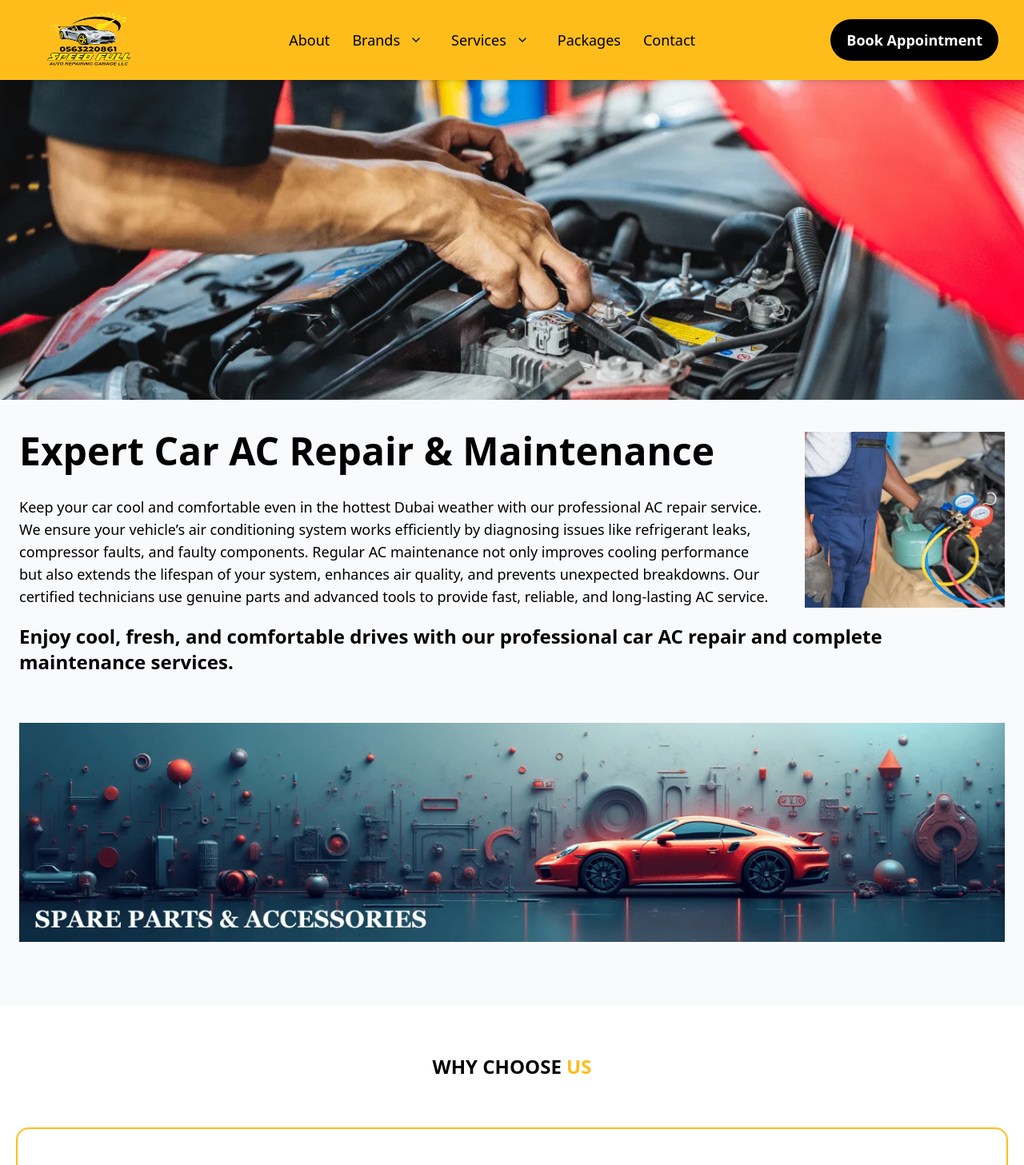
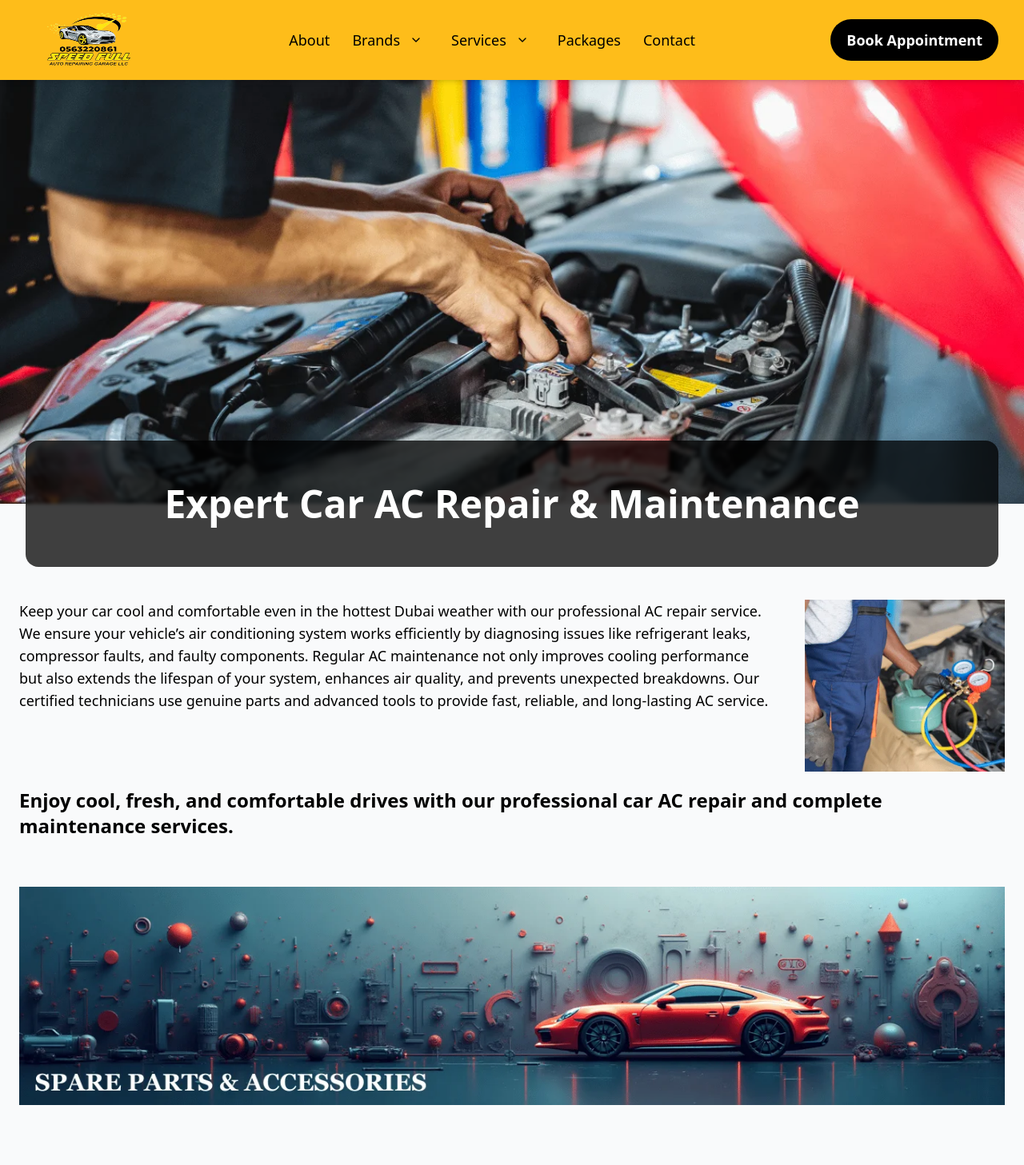
Before and after one commit to Vr7Rizwan/full-speed-auto, a Next.js app: page /services/ac-repair-maintenance in a window 1280 px wide. Shown: the top 1457 px of the page at 80% size. Built offline with nearby package versions, Linux system fonts and the light colour scheme.

Commit message:
change banner

```diff
--- a/app/brands/[brand]/page.tsx
+++ b/app/brands/[brand]/page.tsx
@@ -23,9 +23,16 @@ async function page({ params }: { params: { brand: string } }) {
   const selectedBrand = findBrand(data.brand);
   return (
     <div>
-      <Banner banner={selectedBrand?.banner} />
+      <section className="relative">
+        <Banner banner={selectedBrand?.banner} />
+        <h1 className="heading hidden md:block text-primary bg-txtColor/75 backdrop-blur-[2px] rounded-2xl w-[95%] text-center py-10 leading-relaxed font-semibold absolute left-1/2 -translate-x-1/2 top-full -translate-y-1/2">
+          {selectedBrand?.heading}
+        </h1>
+      </section>
+      <h1 className="block md:hidden w-[92%] md:w-[95%] mx-auto pt-7 heading text-txtColor font-semibold">
+        {selectedBrand?.heading}
+      </h1>
       <BrandDetail
-        heading={selectedBrand?.heading}
         heroText={selectedBrand?.heroText}
         description={selectedBrand?.description}
       />
--- a/app/components/About/AboutBanner.tsx
+++ b/app/components/About/AboutBanner.tsx
@@ -5,10 +5,10 @@ const AboutBanner = () => {
         <img
           src="./assets/aboutbanner.webp"
           alt="Hero"
-          className="w-full max-h-[400px] object-cover"
+          className="w-full max-h-[530px] object-cover"
         />
       </div>
     </section>
-  )
-}
-export default AboutBanner
+  );
+};
+export default AboutBanner;
--- a/app/components/Brands/Banner.tsx
+++ b/app/components/Brands/Banner.tsx
@@ -1,17 +1,16 @@
-const Banner=({banner}:{banner:string | undefined})=>{
-     return(
+const Banner = ({ banner }: { banner: string | undefined }) => {
+  return (
     <section>
-        {banner &&
+      {banner && (
         <div className="w-full overflow-hidden">
           <img
             src={banner}
             alt="Hero"
-    className="w-full max-h-[400px] object-cover"
+            className="w-full max-h-[530px] object-cover"
           />
         </div>
-
-        }
+      )}
     </section>
-    )
-}
-export default Banner
+  );
+};
+export default Banner;
--- a/app/components/Brands/BrandDetail.tsx
+++ b/app/components/Brands/BrandDetail.tsx
@@ -1,18 +1,12 @@
 interface brandDetailPropType {
-  heading: string | undefined;
   heroText: string | undefined;
   description: string | undefined;
 }
-const BrandDetail = ({
-  heading,
-  heroText,
-  description,
-}: brandDetailPropType) => {
+const BrandDetail = ({ heroText, description }: brandDetailPropType) => {
   return (
-    <section className="flex justify-center py-10">
-      {heading && heroText && description && (
-        <div className="w-[92%] md:w-[95%] flex flex-col gap-3">
-          <h1 className="heading text-txtColor font-semibold">{heading}</h1>
+    <section className="flex justify-center py-5 md:py-10 md:pt-30">
+      {heroText && description && (
+        <div className="w-[92%] md:w-[95%] mx-auto flex flex-col gap-3">
           <div className="flex flex-col gap-5">
             <p className="text-txtColor normalText font-medium">{heroText}</p>
 
--- a/app/components/Services/Banner.tsx
+++ b/app/components/Services/Banner.tsx
@@ -3,13 +3,12 @@ import React from "react";
 const Banner = ({ banner }: { banner: string }) => {
   return (
     <div className="w-full overflow-hidden">
-  <img
-    src={banner}
-    alt="Hero"
-    className="w-full max-h-[400px] object-cover"
-  />
-</div>
-
+      <img
+        src={banner}
+        alt="Hero"
+        className="w-full max-h-[530px] object-cover"
+      />
+    </div>
   );
 };
 
--- a/app/components/Services/Hero.tsx
+++ b/app/components/Services/Hero.tsx
@@ -2,34 +2,26 @@ import React from "react";
 import Link from "next/link";
 
 const Hero = ({
-  heading,
   heroTxt,
   description,
 
   contentimg,
 }: {
-  heading: string;
   heroTxt: string;
   description: string;
 
   contentimg: string;
 }) => {
   return (
-    <div className="flex flex-col bg-gray-50 justify-center py-10 w-full px-4 md:px-6 md:py-10 gap-5">
+    <div className="flex flex-col bg-gray-50 justify-center w-full px-4 md:px-6 gap-5  py-5 md:py-10 md:pt-30">
       <div className="flex flex-col md:flex-row justify-center  gap-6 md:gap-0">
         <div className="flex flex-col gap-6 md:gap-8 md:pr-10">
-          <h1 className="heading text-txtColor font-bold">{heading}</h1>
-
           <div className="flex flex-col gap-1">
             <p className="normalText">{description}</p>
           </div>
         </div>
         <div className="md:w-full w-full flex justify-center md:justify-end">
-          <img
-            src={contentimg}
-            alt=""
-            className="w-full max-w-[280px] md:max-w-full object-cover"
-          />
+          <img src={contentimg} alt="" className="object-cover" />
         </div>
       </div>
 
--- a/app/packages/page.tsx
+++ b/app/packages/page.tsx
@@ -11,7 +11,6 @@ function page() {
           className="w-full max-h-[400px] object-cover"
         />
       </div>
-
 
       <div className="px-6 md:px-20 py-10 space-y-10">
         <h2 className="heading font-semibold">Offers</h2>
--- a/app/services/[service]/page.tsx
+++ b/app/services/[service]/page.tsx
@@ -7,8 +7,11 @@ import Faq from "@/app/components/Faq";
 import { whyChooseUsTypes } from "@/app/resources/whyChooseUs";
 import OurFeatures from "@/app/components/Services/Features";
 
-
-export async function generateMetadata({ params }: { params: { service: string } }) {
+export async function generateMetadata({
+  params,
+}: {
+  params: { service: string };
+}) {
   const data = await params;
   const selectedService = findService(data.service);
   return {
@@ -17,7 +20,6 @@ export async function generateMetadata({ params }: { params: { service: string }
   };
 }
 
-
 const page = async ({ params }: { params: { service: string } }) => {
   const data = await params;
   const selectedService = findService(data.service);
@@ -25,19 +27,28 @@ const page = async ({ params }: { params: { service: string } }) => {
     return <div>Service not found</div>;
   }
   const whychooseus: whyChooseUsTypes[] = selectedService.whyChooseUs;
-    return <div>
+  return (
+    <div>
+      <section className="relative">
         <Banner banner={selectedService.banner} />
+        <h1 className="heading hidden md:block text-primary bg-txtColor/75 backdrop-blur-[2px] rounded-2xl w-[95%] text-center py-10 leading-relaxed font-semibold absolute left-1/2 -translate-x-1/2 top-full -translate-y-1/2">
+          {selectedService.heading}
+        </h1>
+      </section>
+      <h1 className="block md:hidden w-[92%] md:w-[95%] mx-auto pt-7 heading text-txtColor font-semibold">
+        {selectedService.heading}
+      </h1>
       <Hero
-            heading={selectedService.heading}
         heroTxt={selectedService.heroText}
         description={selectedService.description}
-            contentimg={selectedService.contentimg} />
+        contentimg={selectedService.contentimg}
+      />
       <WhyChooseUS whyChooseUs={whychooseus} />
       <OurFeatures features={selectedService.features} />
       <Faq faq={selectedService.faqs} />
       <CarWorkshopForm />
-
-    </div>;
+    </div>
+  );
 };
 
 export default page;
```
Lines whose indentation alone changed are shown as unchanged.
